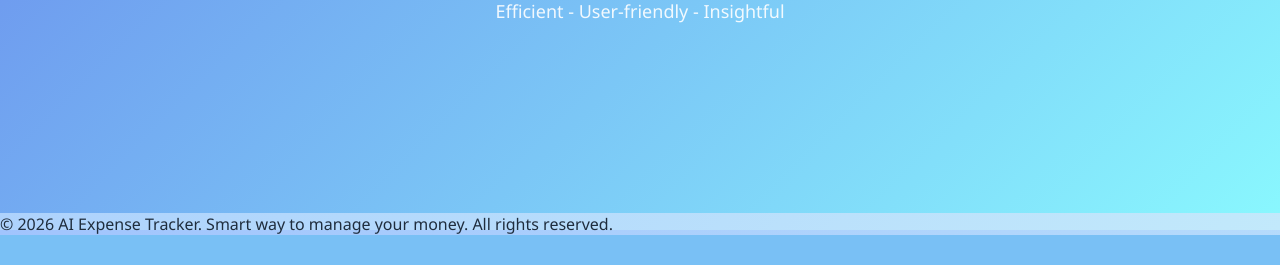
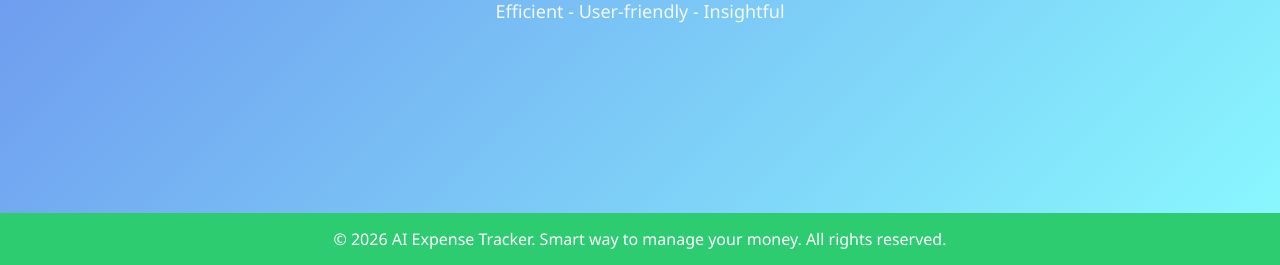
Before and after one commit to kanakadurgapitchuka/ai-expense-tracker, a Flask app: page / in a window 1280 px wide. Shown: the part 570-835 px from the top of the page. Before the commit the page ends 805 px from the top, so only its background shows below. Run offline with Flask 3, Linux system fonts and the light colour scheme; some libraries are stand-ins or nearby versions.

Commit message:
Update style.css

```diff
--- a/static/style.css
+++ b/static/style.css
@@ -725,3 +725,13 @@ body{
     }
 
 }
+.footer {
+    width: 100%;
+    background-color: #2ecc71;
+    color: white;
+    text-align: center;
+    padding: 15px 0;
+    position: relative;
+    bottom: 0;
+    left: 0;
+}
```
